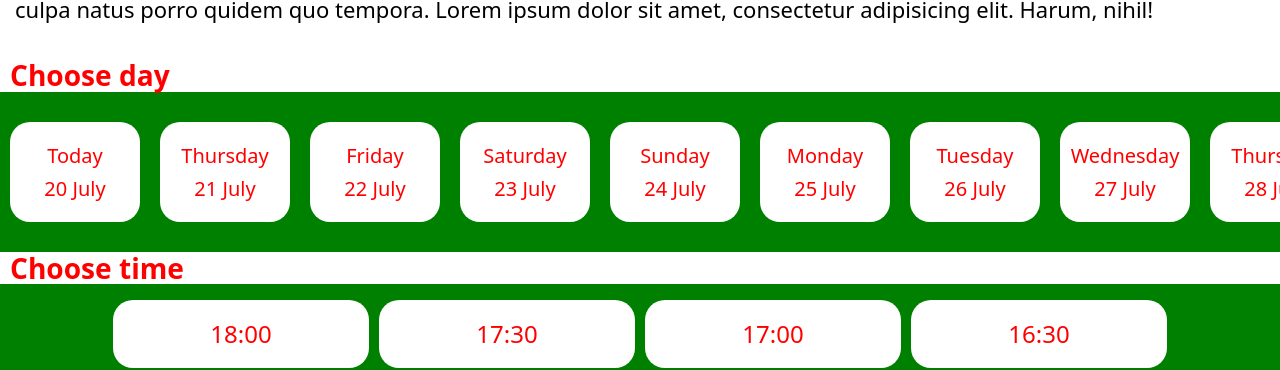
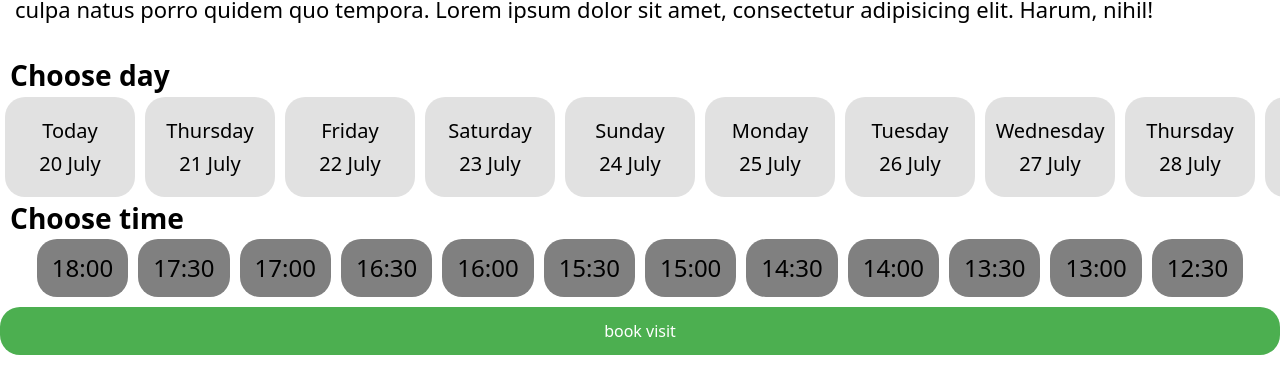
Before and after one commit to ForexLight/learning-porject, a React app: page /doctors/1 in a window 1280 px wide. Shown: the part 432-802 px from the top of the page. Built offline with nearby package versions, Linux system fonts and the light colour scheme.

Commit message:
several fixing of errors

```diff
--- a/src/components/DoctorsPage/components/BookVisit.tsx
+++ b/src/components/DoctorsPage/components/BookVisit.tsx
@@ -3,13 +3,17 @@ import styled from 'styled-components'
 import getWeeksDay from '../../../helpers/getWeeksDay'
 import getHours from '../../../helpers/getHours'
 import Button from '../../shared/Button/Button'
-import login from '../../Login/Login'
+import { useAppDispatch } from '../../../hooks'
+import { addScheduleItem } from '../../../store/slices/scheduleSlice'
 
 const BookVisitContainer = styled.div`
+  color: black;
+
   h3 {
     padding-left: 10px;
     margin: 0;
   }
+
   width: 100%;
   height: 100%;
   margin-bottom: 70px;
@@ -19,12 +23,13 @@ const ChooseDayContainer = styled.div`
   overflow: scroll;
   display: flex;
   align-items: center;
-  padding: 20px 0;
-  height: 160px;
-  background-color: green;
+
+  &::-webkit-scrollbar {
+    display: none;
+  }
 `
 
-const DayContainer = styled.div`
+const DayContainer = styled.div<ContainerType>`
   font-size: 20px;
   display: flex;
   flex-direction: column;
@@ -33,9 +38,10 @@ const DayContainer = styled.div`
   height: 100px;
   width: 130px;
   padding: 20px;
-  margin: 10px;
-  background-color: #fff;
+  margin: 5px;
   border-radius: 20px;
+  background-color: ${(props) => (props.active ? '#22ff00' : 'rgba(136,136,136,0.25)')};
+
   span {
     margin: 5px;
     display: flex;
@@ -47,44 +53,72 @@ const DayContainer = styled.div`
 
 const ChooseTimeContainer = styled.div`
   width: 100%;
-  height: 300px;
-  background-color: green;
   align-items: center;
   justify-content: center;
   display: flex;
   flex-wrap: wrap;
 `
 
-const TimeContainer = styled.div`
-  background-color: #fff;
+const TimeContainer = styled.div<ContainerType>`
   border-radius: 20px;
-  width: 20%;
-  padding: 20px;
   margin: 5px;
+  padding: 15px;
   display: flex;
   align-items: center;
   justify-content: center;
+  background-color: ${(props) => (props.active ? 'green' : 'gray')};
 `
-
+type ContainerType = {
+  active: boolean
+}
+type ChooseDayType = {
+  date: string
+  day: string
+  id: string
+}
 const BookVisit: React.FC = () => {
-  const [chooseDay, setChooseDay] = useState('')
+  const dispatcher = useAppDispatch()
+  const [chooseDay, setChooseDay] = useState<ChooseDayType>({
+    date: '',
+    day: '',
+    id: '',
+  })
   const [chooseTime, setChooseTime] = useState('')
   const day = getWeeksDay(new Date())
   const time = getHours(new Date())
+  const dateFormatter = () => {
+    const date = new Date(chooseDay.id)
+    const hours = chooseTime.split(':')
+    date.setHours(Number(hours[0]))
+    date.setMinutes(Number(hours[1]))
+    date.setSeconds(0)
+    dispatcher(
+      addScheduleItem({
+        id: `${new Date()}`,
+        date: `${date}`,
+        info: 'new info',
+        place: 'doctors place',
+      }),
+    )
+  }
   const dayNodes = day.map((i) => (
-    <DayContainer key={i.id}>
+    <DayContainer key={i.id} onClick={() => setChooseDay(i)} active={i.date === chooseDay.date}>
       <span>{i.day}</span>
       <span>{i.date}</span>
     </DayContainer>
   ))
-  const timeNodes = time.map((i) => <TimeContainer key={i}>{i}</TimeContainer>)
+  const timeNodes = time.map((i) => (
+    <TimeContainer key={i} onClick={() => setChooseTime(i)} active={i === chooseTime}>
+      {i}
+    </TimeContainer>
+  ))
   return (
     <BookVisitContainer>
       <h3>Choose day</h3>
       <ChooseDayContainer>{dayNodes}</ChooseDayContainer>
       <h3>Choose time</h3>
       <ChooseTimeContainer>{timeNodes}</ChooseTimeContainer>
-      <Button onClick={() => console.log(1)} size='100%' type='regular' text='book visit' />
+      <Button onClick={() => dateFormatter()} size='100%' type='regular' text='book visit' />
     </BookVisitContainer>
   )
 }
--- a/src/components/Main/Components/Certificates.tsx
+++ b/src/components/Main/Components/Certificates.tsx
@@ -2,6 +2,7 @@ import React from 'react'
 import styled from 'styled-components'
 import { useAppSelector } from '../../../hooks'
 import { RootState } from '../../../store/store'
+import { certificationState } from '../../../store/slices/certificatSlice'
 
 const CertificatesContainer = styled.section`
   flex: 1;
@@ -44,7 +45,7 @@ const CertificatesItem = styled.div`
 const Certificates: React.FC = () => {
   const certificates = useAppSelector((state: RootState) => state.certification)
 
-  const certificatesStatus = certificates.map((i) => (
+  const certificatesStatus = certificates.map((i: certificationState) => (
     <CertificatesItem key={i.id}>
       <div>
         <span>{i.name}</span>
--- a/src/components/Main/Components/Notification.tsx
+++ b/src/components/Main/Components/Notification.tsx
@@ -4,7 +4,7 @@ import SvgLoader from '../../../helpers/SvgLoader'
 import { NotificationContainerType, NotificationProps } from '../Types'
 import { useAppDispatch, useAppSelector } from '../../../hooks'
 import { RootState } from '../../../store/store'
-import { removeNotification } from '../../../store/slices/notificationSlice'
+import { notificationState, removeNotification } from '../../../store/slices/notificationSlice'
 
 const NotificationsStyle = styled.section<NotificationContainerType>`
   margin-top: 5px;
@@ -13,9 +13,11 @@ const NotificationsStyle = styled.section<NotificationContainerType>`
   width: 100%;
 
   position: relative;
+
   svg {
     width: 36px;
   }
+
   .notificationTitle {
     border-radius: 20px;
     background-color: orange;
@@ -23,12 +25,14 @@ const NotificationsStyle = styled.section<NotificationContainerType>`
     justify-content: space-between;
     width: 100%;
     padding: 5px;
+
     .notificationCounter {
       position: relative;
       display: flex;
       align-items: center;
       justify-content: space-between;
       width: 100px;
+
       span {
         top: 35px;
         left: 20px;
@@ -42,6 +46,7 @@ const NotificationsStyle = styled.section<NotificationContainerType>`
         color: white;
         position: absolute;
       }
+
       button {
         transform: ${(props) => (props.visible ? 'rotate(360deg)' : 'rotate(270deg)')};
         transition: transform 0.3s ease-in-out;
@@ -49,10 +54,12 @@ const NotificationsStyle = styled.section<NotificationContainerType>`
         background: none;
       }
     }
+
     h2 {
       font-size: 24px;
     }
   }
+
   @media (min-width: 540px) {
     .notificationTitle {
       width: 60%;
@@ -104,12 +111,15 @@ const NotificationItemStyle = styled.div`
   padding: 5px;
   border-radius: 10px;
   width: 100%;
+
   span {
     font-size: 18px;
   }
+
   button {
     background: none;
     border: none;
+
     svg {
       width: 30px;
     }
@@ -123,7 +133,7 @@ const Notification: React.FC<Props> = () => {
   const dispatcher = useAppDispatch()
 
   const [isVisible, setIsVisible] = useState<boolean>(false)
-  const notifNodes = notifications.map((item) => (
+  const notifNodes = notifications.map((item: notificationState) => (
     <NotificationItemStyle key={item.id}>
       <span>{item.info}</span>
       <span>{item.date}</span>
--- a/src/components/Main/Main.tsx
+++ b/src/components/Main/Main.tsx
@@ -12,7 +12,7 @@ import Schedule from './Components/Schedule'
 const StyledMain = styled.div`
   padding: 0 5px;
   @media (min-width: 542px) {
-    height: 100vh;
+    height: 100%;
     padding: 5px;
   }
 `
@@ -25,13 +25,13 @@ const AdditionalContainer = styled.div`
     .leftSide {
       width: 50%;
     }
+
     .rightSide {
       padding-left: 5px;
       height: 100%;
+      width: 50%;
+    }
 
-      width: 50%;
-      overflow: visible;
-    }
     margin-top: 20px;
     padding: 20px;
   }
--- a/src/helpers/getHours.ts
+++ b/src/helpers/getHours.ts
@@ -1,12 +1,9 @@
 const getHours = (date: Date) => {
   const activeHours: Date[] = []
   date.setHours(18, 0, 0, 0)
-  console.log(date)
   for (let i = 0; i <= 11; i += 1) {
     const newDate = new Date(date)
     newDate.setTime(newDate.getTime() - 1800000 * i)
-
-    console.log(newDate)
     activeHours.push(newDate)
   }
   return activeHours.map((i) => `${i.getHours()}:${String(i.getMinutes()).padStart(2, '0')}`)
--- a/src/store/slices/certificatSlice.ts
+++ b/src/store/slices/certificatSlice.ts
@@ -14,10 +14,10 @@ export const certificationSlice = createSlice({
   name: 'certification',
   initialState,
   reducers: {
-    addCertificate: (state, action: PayloadAction<certificationState>) => {
+    addCertificate: (state: certificationState[], action: PayloadAction<certificationState>) => {
       state.push(action.payload)
     },
-    removeCertificate: (state, action: PayloadAction<string>) => {
+    removeCertificate: (state: certificationState[], action: PayloadAction<string>) => {
       state.splice(
         state.findIndex((i) => i.id === action.payload),
         1,
--- a/src/store/slices/notificationSlice.ts
+++ b/src/store/slices/notificationSlice.ts
@@ -1,6 +1,5 @@
 import { createSlice, type PayloadAction } from '@reduxjs/toolkit'
 import data from '../../data'
-import login from '../../components/Login/Login'
 
 export interface notificationState {
   id: string
@@ -14,10 +13,10 @@ export const notificationSlice = createSlice({
   name: 'notification',
   initialState,
   reducers: {
-    addNotifications: (state, action: PayloadAction<notificationState>) => {
+    addNotifications: (state: notificationState[], action: PayloadAction<notificationState>) => {
       state.push(action.payload)
     },
-    removeNotification: (state, action: PayloadAction<string>) => {
+    removeNotification: (state: notificationState[], action: PayloadAction<string>) => {
       state.splice(
         state.findIndex((i) => i.id === action.payload),
         1,
--- a/src/store/slices/scheduleSlice.ts
+++ b/src/store/slices/scheduleSlice.ts
@@ -14,10 +14,12 @@ export const scheduleSlice = createSlice({
   name: 'schedule',
   initialState,
   reducers: {
-    addScheduleItem: (state, action: PayloadAction<scheduleState>) => {
-      state.push(action.payload)
+    addScheduleItem: (state: scheduleState[], action: PayloadAction<scheduleState>) => {
+      state.findIndex((i) => i.date === action.payload.date) < 0
+        ? state.push(action.payload)
+        : console.log('already in state')
     },
-    removeScheduleItem: (state, action: PayloadAction<string>) => {
+    removeScheduleItem: (state: scheduleState[], action: PayloadAction<string>) => {
       state.splice(
         state.findIndex((i) => i.id === action.payload),
         1,
```
Also changed, not shown: src/components/DoctorsPage/DoctorPage.tsx (+7 -1 lines).
